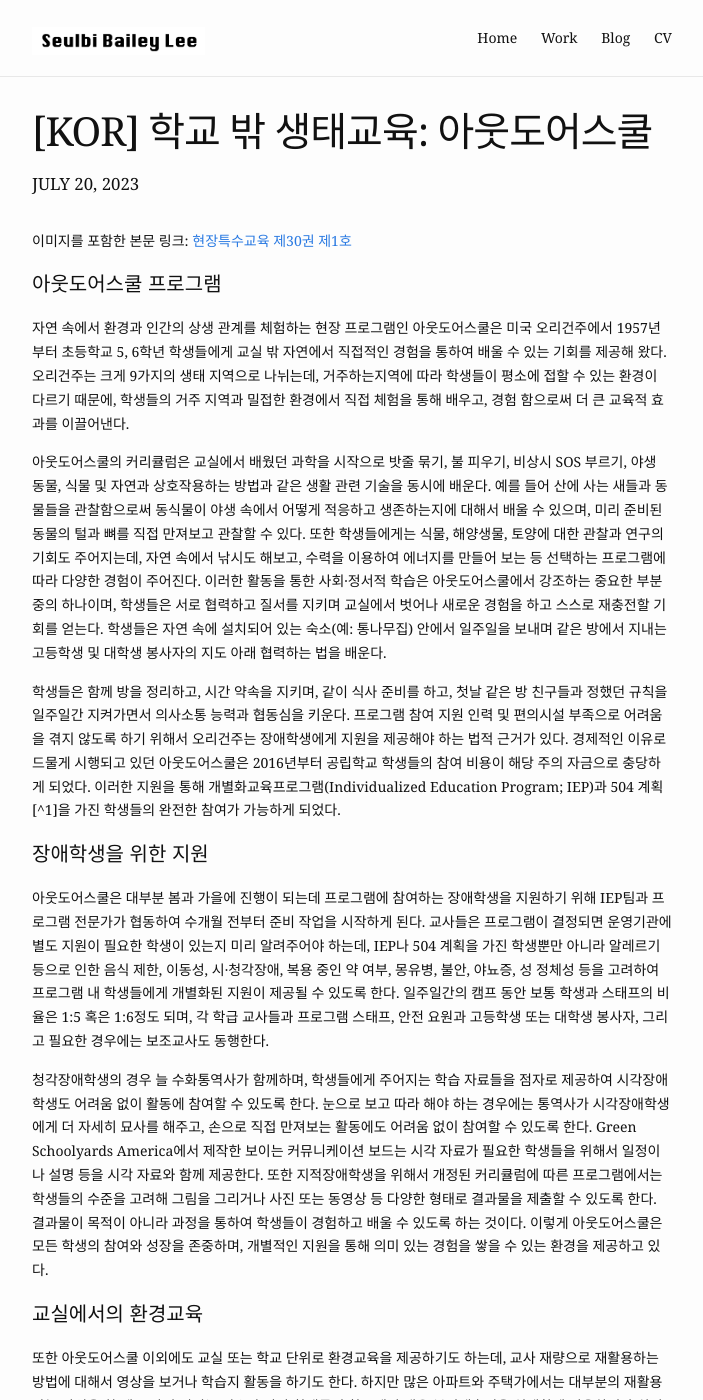
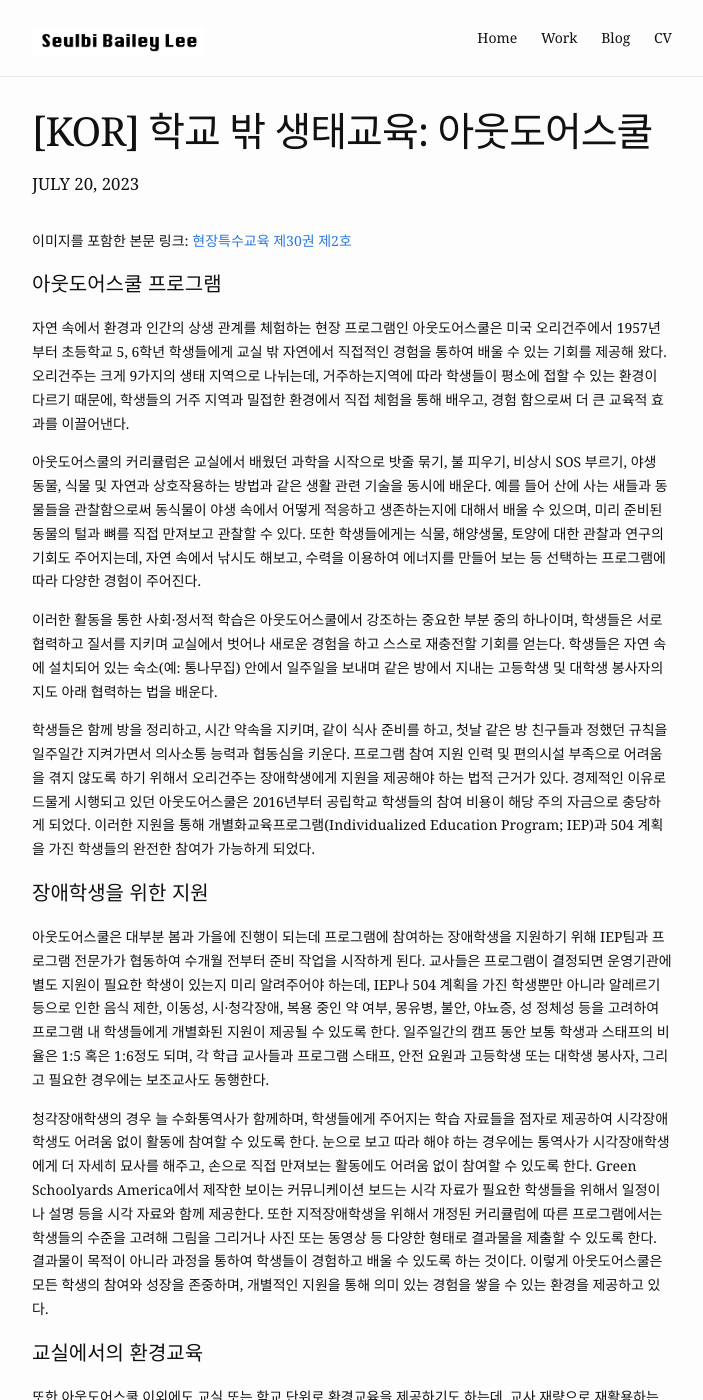
Before and after one commit to seul-b/seul-b.github.io, a Jekyll site: the page built from _posts/2023-07-20-현장특수교육-30-2.md, in a window 1280 px wide and 1400 px high. Shown: the whole window, without its empty margins (288-991 px from the left). Built offline with Jekyll 4.4.1, drawn with Linux system fonts in a browser that asks for light colours.

Commit message:
posts updated

```diff
--- a/_posts/2023-07-20-현장특수교육-30-2.md
+++ b/_posts/2023-07-20-현장특수교육-30-2.md
@@ -6,15 +6,17 @@
 # og_image: /assets/img/content/post-example/Banner.jpg
 ---
 
-이미지를 포함한 본문 링크: <a href="https://www.nise.go.kr/field/page/vol128/sub_2_12.html ">현장특수교육 제30권 제1호</a>
+이미지를 포함한 본문 링크: <a href="https://www.nise.go.kr/field/page/vol128/sub_2_12.html ">현장특수교육 제30권 제2호</a>
 
 #### 아웃도어스쿨 프로그램
 
 <p>자연 속에서 환경과 인간의 상생 관계를 체험하는 현장 프로그램인 아웃도어스쿨은 미국 오리건주에서 1957년부터 초등학교 5, 6학년 학생들에게 교실 밖 자연에서 직접적인 경험을 통하여 배울 수 있는 기회를 제공해 왔다. 오리건주는 크게 9가지의 생태 지역으로 나뉘는데, 거주하는지역에 따라 학생들이 평소에 접할 수 있는 환경이 다르기 때문에, 학생들의 거주 지역과 밀접한 환경에서 직접 체험을 통해 배우고, 경험 함으로써 더 큰 교육적 효과를 이끌어낸다.</p>
 
-<p>아웃도어스쿨의 커리큘럼은 교실에서 배웠던 과학을 시작으로 밧줄 묶기, 불 피우기, 비상시 SOS 부르기, 야생 동물, 식물 및 자연과 상호작용하는 방법과 같은 생활 관련 기술을 동시에 배운다. 예를 들어 산에 사는 새들과 동물들을 관찰함으로써 동식물이 야생 속에서 어떻게 적응하고 생존하는지에 대해서 배울 수 있으며, 미리 준비된 동물의 털과 뼈를 직접 만져보고 관찰할 수 있다. 또한 학생들에게는 식물, 해양생물, 토양에 대한 관찰과 연구의 기회도 주어지는데, 자연 속에서 낚시도 해보고, 수력을 이용하여 에너지를 만들어 보는 등 선택하는 프로그램에 따라 다양한 경험이 주어진다. 이러한 활동을 통한 사회·정서적 학습은 아웃도어스쿨에서 강조하는 중요한 부분 중의 하나이며, 학생들은 서로 협력하고 질서를 지키며 교실에서 벗어나 새로운 경험을 하고 스스로 재충전할 기회를 얻는다. 학생들은 자연 속에 설치되어 있는 숙소(예: 통나무집) 안에서 일주일을 보내며 같은 방에서 지내는 고등학생 및 대학생 봉사자의 지도 아래 협력하는 법을 배운다.</p>
+<p>아웃도어스쿨의 커리큘럼은 교실에서 배웠던 과학을 시작으로 밧줄 묶기, 불 피우기, 비상시 SOS 부르기, 야생 동물, 식물 및 자연과 상호작용하는 방법과 같은 생활 관련 기술을 동시에 배운다. 예를 들어 산에 사는 새들과 동물들을 관찰함으로써 동식물이 야생 속에서 어떻게 적응하고 생존하는지에 대해서 배울 수 있으며, 미리 준비된 동물의 털과 뼈를 직접 만져보고 관찰할 수 있다. 또한 학생들에게는 식물, 해양생물, 토양에 대한 관찰과 연구의 기회도 주어지는데, 자연 속에서 낚시도 해보고, 수력을 이용하여 에너지를 만들어 보는 등 선택하는 프로그램에 따라 다양한 경험이 주어진다. </p>
 
-<p>학생들은 함께 방을 정리하고, 시간 약속을 지키며, 같이 식사 준비를 하고, 첫날 같은 방 친구들과 정했던 규칙을 일주일간 지켜가면서 의사소통 능력과 협동심을 키운다. 프로그램 참여 지원 인력 및 편의시설 부족으로 어려움을 겪지 않도록 하기 위해서 오리건주는 장애학생에게 지원을 제공해야 하는 법적 근거가 있다. 경제적인 이유로 드물게 시행되고 있던 아웃도어스쿨은 2016년부터 공립학교 학생들의 참여 비용이 해당 주의 자금으로 충당하게 되었다. 이러한 지원을 통해 개별화교육프로그램(Individualized Education Program; IEP)과 504 계획[^1]을 가진 학생들의 완전한 참여가 가능하게 되었다.</p>
+<p>이러한 활동을 통한 사회·정서적 학습은 아웃도어스쿨에서 강조하는 중요한 부분 중의 하나이며, 학생들은 서로 협력하고 질서를 지키며 교실에서 벗어나 새로운 경험을 하고 스스로 재충전할 기회를 얻는다. 학생들은 자연 속에 설치되어 있는 숙소(예: 통나무집) 안에서 일주일을 보내며 같은 방에서 지내는 고등학생 및 대학생 봉사자의 지도 아래 협력하는 법을 배운다.</p>
+
+<p>학생들은 함께 방을 정리하고, 시간 약속을 지키며, 같이 식사 준비를 하고, 첫날 같은 방 친구들과 정했던 규칙을 일주일간 지켜가면서 의사소통 능력과 협동심을 키운다. 프로그램 참여 지원 인력 및 편의시설 부족으로 어려움을 겪지 않도록 하기 위해서 오리건주는 장애학생에게 지원을 제공해야 하는 법적 근거가 있다. 경제적인 이유로 드물게 시행되고 있던 아웃도어스쿨은 2016년부터 공립학교 학생들의 참여 비용이 해당 주의 자금으로 충당하게 되었다. 이러한 지원을 통해 개별화교육프로그램(Individualized Education Program; IEP)과 504 계획을 가진 학생들의 완전한 참여가 가능하게 되었다.</p>
 
 
 #### 장애학생을 위한 지원
@@ -30,7 +32,3 @@
 <p>학생들은 교실에서 박스를 재활용하여 로봇을 만드는 활동이나 재활용 가능 자원을 이용하여 장난감을 만들어 보는 것, 더 이상 사용하지 않는 장난감과 옷 기부하기 등의 활동을 한다. 환경보호에 대한 인식개선이 세계적으로 중요해진만큼 미국의 교실 내에서도 학생들의 실생활에 적용이 가능하며, 자연의 소중함을 깨닫고 이를 지킬 수 있는 힘을 기르는 체계적인 교육이 필요하다.</p>
 
 ###### 이 글은 아웃도어스쿨 전문가 Dr. Stacy Arbuckle(Lane County School District 4J), Kitty Boryer(MESD Outdoor School)와의 인터뷰를 바탕으로 작성되었습니다.
-
-##### FOOTNOTES
-
-[^1]: 504 계획: 1973년 재활법 504 조항에 의거하여, 신체 또는 정서적 장애가 있지만 특수교육대상 자격에는 해당되지 않는 학생들이 학교에서 여전히 지원이 필요할 경우 편의를 제공하는 프로그램
```
Also changed, not shown: _posts/2023-10-19-현장특수교육-30-3.md (+6 -2 lines).
